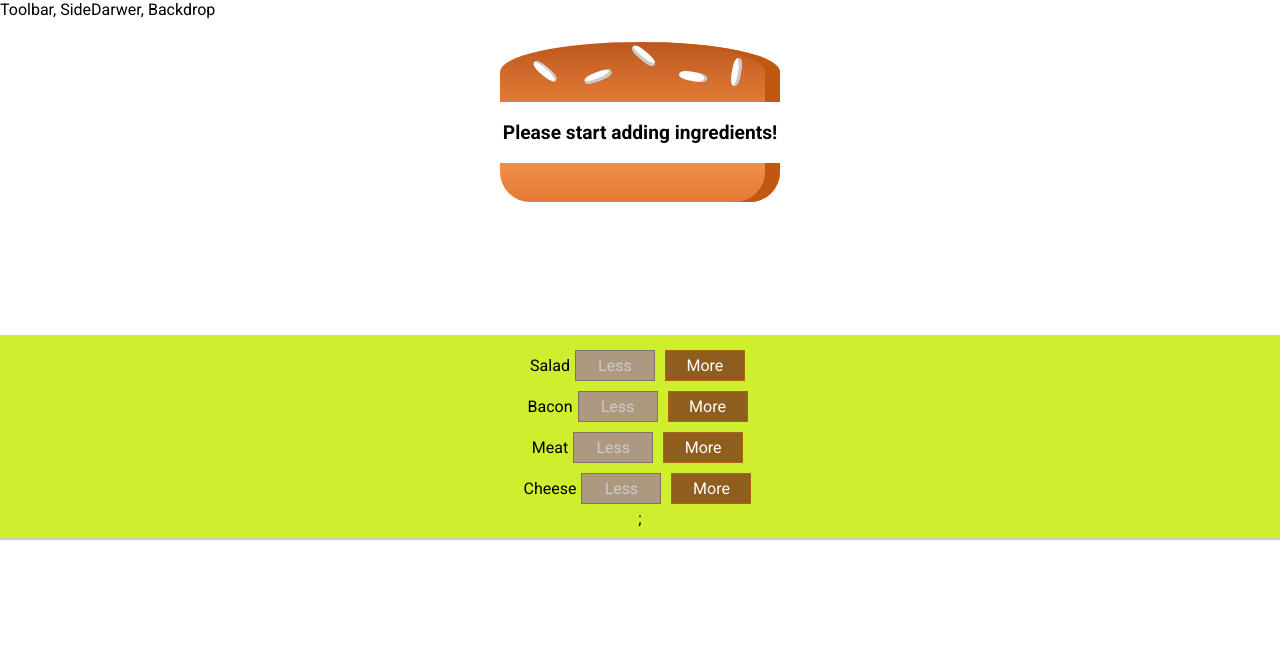
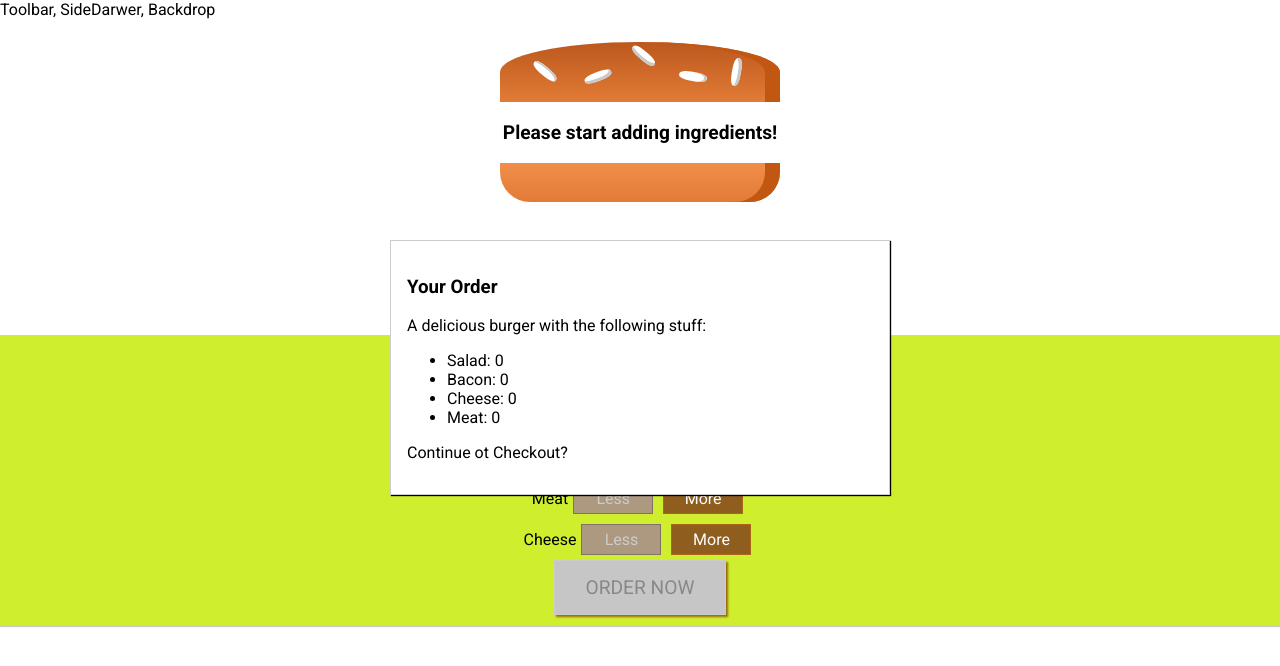
Before and after one commit to SarahHarrington/burger-builder, a React app: page / in a window 1280 px wide. Shown: the top 666 px of the page. Built offline with nearby package versions, Linux system fonts and the light colour scheme.

Commit message:
add and remove ingredients working, order summary modal started

```diff
--- a/src/components/Burger/BuildControls/BuildControls.css
+++ b/src/components/Burger/BuildControls/BuildControls.css
@@ -8,3 +8,44 @@
   margin: auto;
   padding: 10px 0;
 }
+
+.OrderButton {
+  background-color: #DAD735;
+  outline: none;
+  cursor: pointer;
+  border: 1px solid #966909;
+  color: #966909;
+  font-family: inherit;
+  font-size: 1.2em;
+  padding: 15px 30px;
+  box-shadow: 2px 2px 2px #966909;
+}
+
+.OrderButton:hover, .OrderButton:active {
+  background-color: #A0DB41;
+  border: 1px solid #966909;
+  color: #966909;
+}
+
+.OrderButton:disabled {
+  background-color: #C7C6C6;
+  cursor: not-allowed;
+  border: 1px solid #ccc;
+  color: #888888;
+}
+
+.OrderButton:not(:disabled) {
+  animation: enable 0.3s linear;
+}
+
+@keyframes enable {
+  0% {
+      transform: scale(1);
+  }
+  60% {
+      transform: scale(1.1);
+  }
+  100% {
+      transform: scale(1);
+  }
+}
--- a/src/components/Burger/BuildControls/BuildControls.js
+++ b/src/components/Burger/BuildControls/BuildControls.js
@@ -12,6 +12,7 @@ const controls = [
 
 const buildControls = (props) => (
   <div className={classes.BuildControls}>
+    <p>Current Price: <strong>{props.price.toFixed(2)}</strong></p>
     {controls.map(ctrl => (
       <BuildControl
         key={ctrl.label}
@@ -19,7 +20,10 @@ const buildControls = (props) => (
         added={() => props.ingredientAdded(ctrl.type)}
         removed={() => props.ingredientRemoved(ctrl.type)}
         disabled={props.disabled[ctrl.type]}/>
-    ))};
+    ))}
+    <button
+      className={classes.OrderButton}
+      disabled={!props.purchaseable}>ORDER NOW</button>
   </div>
 );
 
--- /dev/null
+++ b/src/components/Burger/OrderSummary/OrderSummary.js
@@ -0,0 +1,26 @@
+import React from 'react';
+
+import Aux from '../../../hoc/aux';
+
+const orderSummary = (props) => {
+  const ingredientSummary = Object.keys(props.ingredients)
+    .map(igKey => {
+      return (
+        <li key={igKey}>
+          <span style={{textTransform: 'capitalize'}}>{igKey}</span>: {props.ingredients[igKey]}
+        </li>
+      );
+    });
+  return (
+  <Aux>
+    <h3>Your Order</h3>
+    <p>A delicious burger with the following stuff:</p>
+    <ul>
+      {ingredientSummary}
+    </ul>
+    <p>Continue ot Checkout?</p>
+  </Aux>
+  )
+};
+
+export default orderSummary;
--- /dev/null
+++ b/src/components/UI/Modal/Modal.css
@@ -0,0 +1,20 @@
+.Modal {
+  position: fixed;
+  z-index: 500;
+  background-color: white;
+  width: 70%;
+  border: 1px solid #ccc;
+  box-shadow: 1px 1px 1px black;
+  padding: 16px;
+  left: 15%;
+  top: 30%;
+  box-sizing: border-box;
+  transition: all 0.3s ease-out;
+}
+
+@media (min-width: 600px) {
+  .Modal {
+      width: 500px;
+      left: calc(50% - 250px);
+  }
+}
--- /dev/null
+++ b/src/components/UI/Modal/Modal.js
@@ -0,0 +1,11 @@
+import React from 'react';
+
+import classes from './Modal.css';
+
+const modal = (props) => (
+  <div className={classes.Modal}>
+    {props.children}
+  </div>
+);
+
+export default modal;
--- a/src/containers/BurgerBuilder/BurgerBuilder.js
+++ b/src/containers/BurgerBuilder/BurgerBuilder.js
@@ -2,6 +2,8 @@ import React, { Component } from 'react';
 import Aux from '../../hoc/aux';
 import Burger from '../../components/Burger/Burger';
 import BuildControls from '../../components/Burger/BuildControls/BuildControls';
+import Modal from '../../components/UI/Modal/Modal';
+import OrderSummary from '../../components/Burger/OrderSummary/OrderSummary';
 
 const INGREDIENT_PRICES = {
   salad: 0.5,
@@ -24,7 +26,19 @@ class BurgerBuilder extends Component {
       cheese: 0,
       meat: 0,
     },
-    totalPrice: 4
+    totalPrice: 4,
+    purchaseable: false
+  }
+
+  updatePurchaseState (ingredients) {
+    const sum = Object.keys(ingredients)
+      .map(igKey => {
+        return ingredients[igKey]
+      })
+      .reduce((sum, el) => {
+        return sum + el;
+      }, 0);
+      this.setState({purchaseable: sum > 0});
   }
 
   addIngredientsHandler = (type) => {
@@ -38,6 +52,7 @@ class BurgerBuilder extends Component {
     const oldPrice = this.state.totalPrice;
     const newPrice = oldPrice + priceAddition;
     this.setState({totalPrice: newPrice, ingredients: updatedIngredients});
+    this.updatePurchaseState(updatedIngredients);
   };
 
   removeIngredientsHandler = (type) => {
@@ -54,6 +69,7 @@ class BurgerBuilder extends Component {
     const oldPrice = this.state.totalPrice;
     const newPrice = oldPrice - priceDeduction;
     this.setState({totalPrice: newPrice, ingredients: updatedIngredients});
+    this.updatePurchaseState(updatedIngredients);
   };
 
   render() {
@@ -66,11 +82,17 @@ class BurgerBuilder extends Component {
 
     return(
       <Aux>
+        <Modal>
+          <OrderSummary
+            ingredients={this.state.ingredients}/>
+        </Modal>
         <Burger ingredients={this.state.ingredients} />
         <BuildControls
           ingredientAdded={this.addIngredientsHandler}
           ingredientRemoved={this.removeIngredientsHandler}
-          disabled={disabledInfo}/>
+          disabled={disabledInfo}
+          purchaseable={this.state.purchaseable}
+          price={this.state.totalPrice}/>
       </Aux>
     );
   }
```
Also changed, not shown: src/components/UI/Backdrop/Backdrop.js (added).
